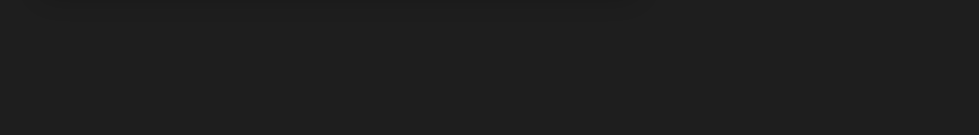
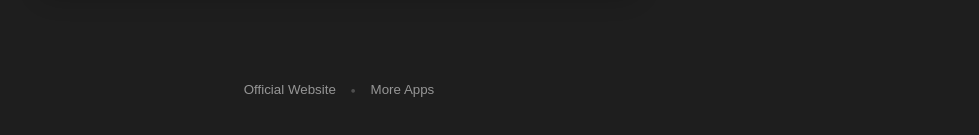
Before and after one commit to everettjf/RepoRead, a React (Vite) app: page / in a window 1280 px wide. Shown: the part 377-512 px from the top of the page, without its empty margins (301-1280 px from the left). Built offline with nearby package versions, Linux system fonts and the light colour scheme.

Commit message:
app version

```diff
--- a/package.json
+++ b/package.json
@@ -1,7 +1,7 @@
 {
   "name": "reporead",
   "private": true,
-  "version": "0.1.5",
+  "version": "0.1.6",
   "type": "module",
   "scripts": {
     "dev": "vite",
--- a/src-tauri/tauri.conf.json
+++ b/src-tauri/tauri.conf.json
@@ -1,7 +1,7 @@
 {
   "$schema": "https://schema.tauri.app/config/2",
   "productName": "RepoRead",
-  "version": "0.1.5",
+  "version": "0.1.6",
   "identifier": "com.xnu.reporead",
   "build": {
     "beforeDevCommand": "bun run dev",
--- a/src/App.css
+++ b/src/App.css
@@ -136,6 +136,35 @@ body {
   padding: 0 20px 40px;
 }
 
+.home-footer {
+  display: flex;
+  align-items: center;
+  justify-content: center;
+  gap: 10px;
+  padding: 10px 0 28px;
+  color: var(--text-muted);
+  font-size: 12px;
+}
+
+.home-footer-link {
+  background: transparent;
+  border: none;
+  color: var(--text-secondary);
+  cursor: pointer;
+  padding: 2px 4px;
+  border-radius: 4px;
+  transition: all 0.15s;
+}
+
+.home-footer-link:hover {
+  color: var(--text-primary);
+  background: var(--bg-tertiary);
+}
+
+.home-footer-sep {
+  opacity: 0.6;
+}
+
 /* Home Tabs */
 .home-tabs {
   display: grid;
--- a/src/App.tsx
+++ b/src/App.tsx
@@ -1337,6 +1337,22 @@ function App() {
 
           {renderHomeContent()}
         </main>
+
+        <footer className="home-footer">
+          <button
+            className="home-footer-link"
+            onClick={() => openUrl("https://xnu.app/reporead")}
+          >
+            Official Website
+          </button>
+          <span className="home-footer-sep">•</span>
+          <button
+            className="home-footer-link"
+            onClick={() => openUrl("https://xnu.app")}
+          >
+            More Apps
+          </button>
+        </footer>
 
         {toastMessage && (
           <Toast message={toastMessage} onClose={() => setToastMessage(null)} />
```
Also changed, not shown: 2 other files (tests, documents, lock files or other folders).
